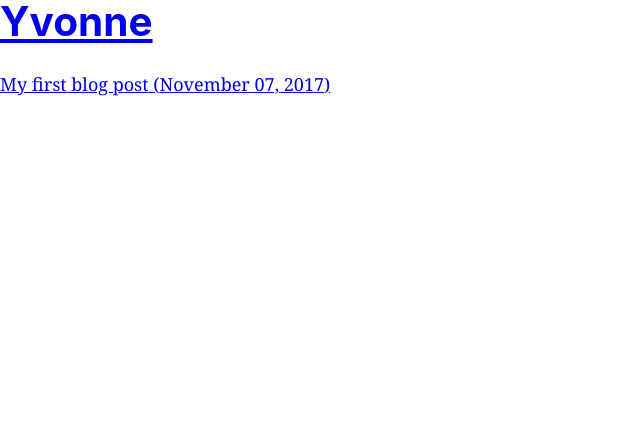
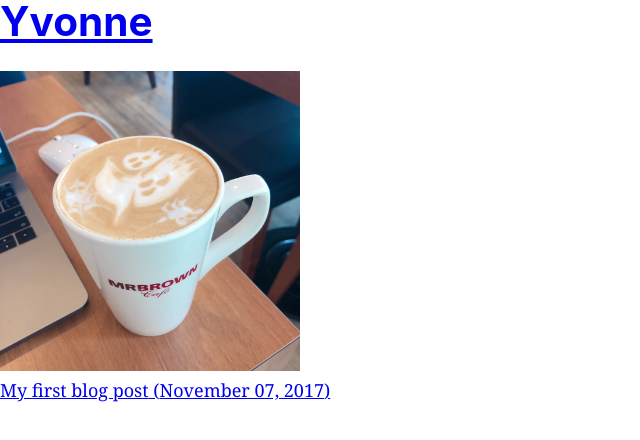
Before and after one commit to yvonne11yuting/blog, a Gatsby site: page / in a window 1280 px wide. Shown: the whole page, without its empty margins (0-640 px from the left). Built offline with nearby package versions, Linux system fonts and the light colour scheme; Gatsby itself is replaced by a stand-in of ours.

Commit message:
add image

```diff
--- a/src/pages/index.js
+++ b/src/pages/index.js
@@ -2,7 +2,7 @@ import React from "react"
 import { graphql } from "gatsby"
 import PostLink from "../components/post_link"
 import Layout from "../components/layout"
-
+import Image from "../components/image"
 const IndexPage = ({
   data: {
     allMarkdownRemark: { edges },
@@ -14,6 +14,7 @@ const IndexPage = ({
 
   return (
     <Layout>
+      <Image/>
       <div>{Posts}</div>
     </Layout>
   )
```
